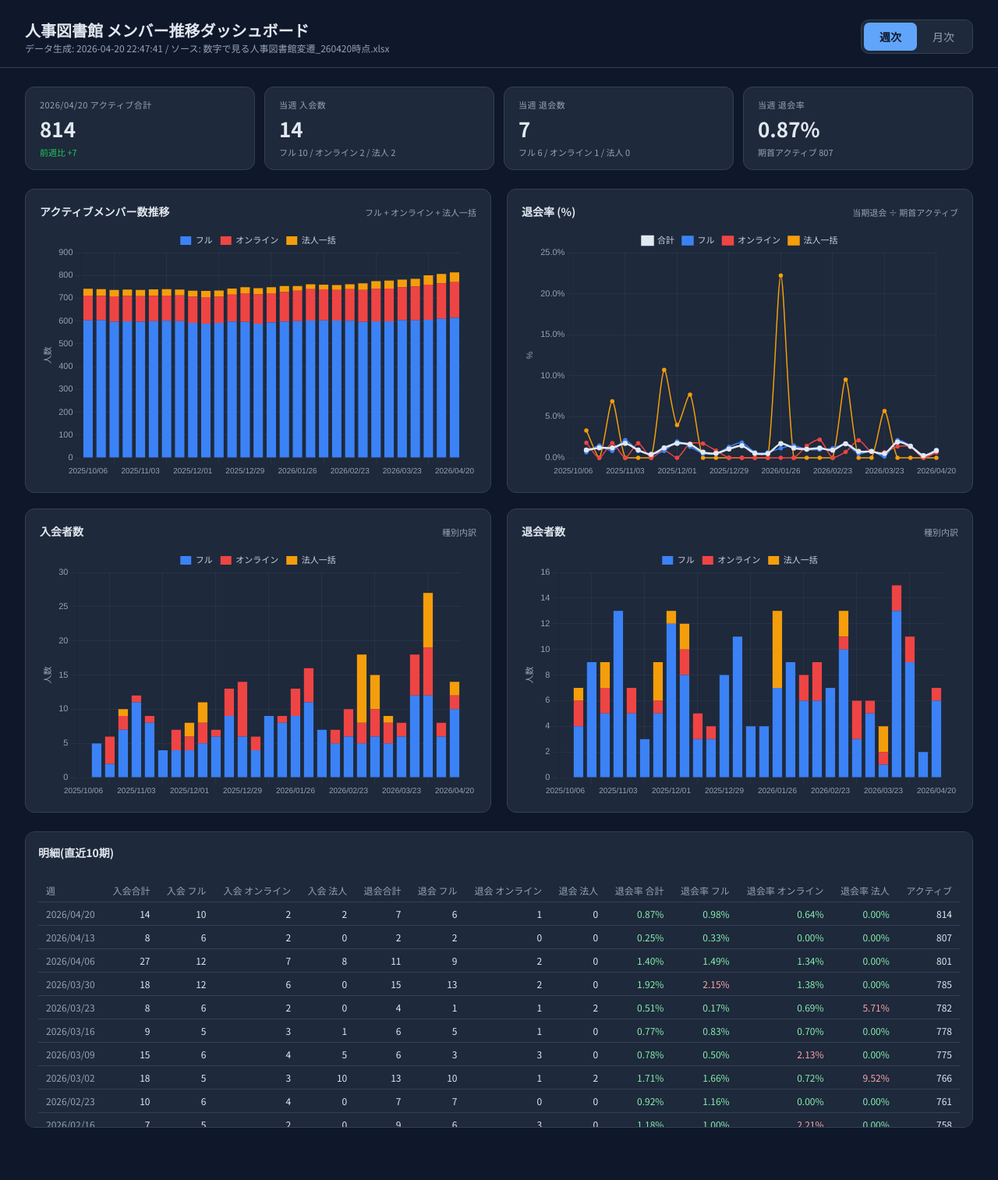
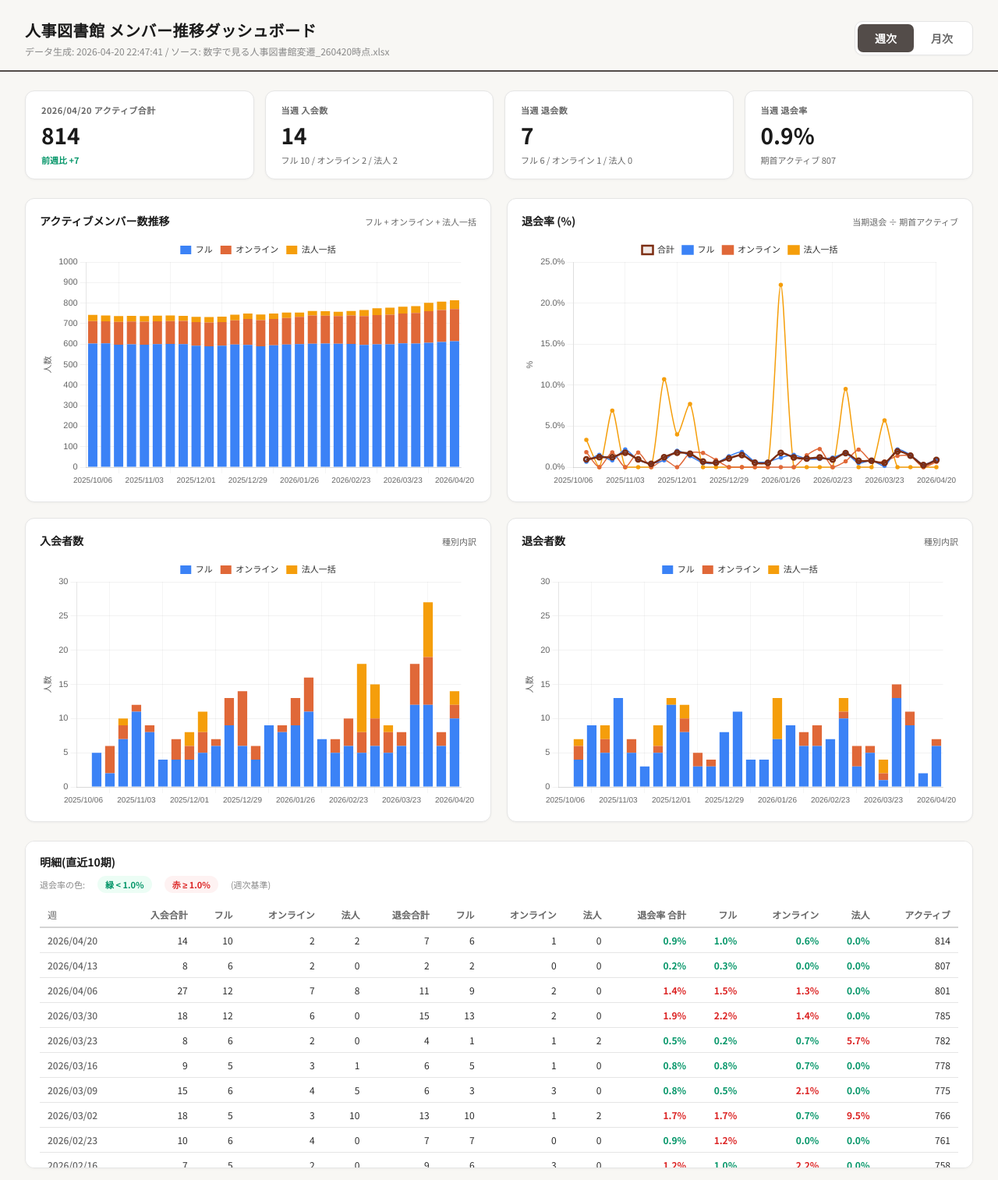
Before and after one commit to may31hempdress/hr-library-membership-dashboard, a website: page public/index.html in a window 1280 px wide. Shown: the whole page at 78% size. Drawn offline with nearby package versions, Linux system fonts and the light colour scheme.

Commit message:
style: match MTG deck palette, sync y-axis, 1-decimal churn, legend

```diff
--- a/public/index.html
+++ b/public/index.html
@@ -10,77 +10,92 @@
 <script src="https://cdn.jsdelivr.net/npm/chart.js@4.4.4/dist/chart.umd.min.js"></script>
 <style>
   :root {
-    --bg: #0f172a;
-    --panel: #1e293b;
-    --panel-2: #273449;
-    --border: #334155;
-    --text: #e2e8f0;
-    --muted: #94a3b8;
-    --accent: #60a5fa;
-    --full: #3b82f6;
-    --online: #ef4444;
-    --corp: #f59e0b;
-    --total: #e2e8f0;
-    --good: #22c55e;
-    --warn: #f97316;
+    --bg: #f8f7f4;
+    --card: #ffffff;
+    --border: #e5e5e5;
+    --border-strong: #d4d4d4;
+    --text: #1a1a1a;
+    --text-2: #2d2d2d;
+    --muted: #666666;
+    --muted-2: #888888;
+
+    --brand: #534C49;
+    --brand-soft: #7a6f6a;
+    --accent: #e06838;
+
+    --full:   #3b82f6;
+    --online: #e06838;
+    --corp:   #f59e0b;
+    --total-line: #7c2d12;
+
+    --good: #059669;
+    --good-bg: #ecfdf5;
+    --bad: #dc2626;
+    --bad-bg: #fef2f2;
   }
   * { box-sizing: border-box; }
   html, body {
     margin: 0;
     padding: 0;
     background: var(--bg);
-    color: var(--text);
-    font-family: "Noto Sans JP", system-ui, -apple-system, "Segoe UI", Roboto, "Helvetica Neue", Arial, sans-serif;
+    color: var(--text-2);
+    font-family: "Noto Sans JP", "Helvetica Neue", Arial, "Hiragino Kaku Gothic ProN", sans-serif;
     -webkit-font-smoothing: antialiased;
   }
+
   header {
     padding: 24px 32px 16px;
-    border-bottom: 1px solid var(--border);
+    border-bottom: 2px solid var(--brand);
     display: flex;
     justify-content: space-between;
     align-items: center;
     flex-wrap: wrap;
     gap: 12px;
+    background: var(--bg);
   }
-  h1 { font-size: 20px; font-weight: 700; margin: 0; }
-  .meta { font-size: 12px; color: var(--muted); }
+  h1 { font-size: 20px; font-weight: 700; margin: 0; color: var(--text); letter-spacing: .5px; }
+  .meta { font-size: 12px; color: var(--muted-2); margin-top: 4px; }
+
   .toggle {
     display: inline-flex;
-    background: var(--panel);
+    background: var(--card);
     border: 1px solid var(--border);
     border-radius: 10px;
     padding: 3px;
+    box-shadow: 0 1px 2px rgba(0,0,0,.03);
   }
   .toggle button {
     all: unset;
-    padding: 8px 20px;
+    padding: 8px 22px;
     font-size: 14px;
-    font-weight: 500;
+    font-weight: 600;
     cursor: pointer;
     border-radius: 7px;
     color: var(--muted);
     transition: background .15s, color .15s;
   }
-  .toggle button.active { background: var(--accent); color: #0f172a; font-weight: 700; }
+  .toggle button.active { background: var(--brand); color: #fff; }
+
   main { padding: 24px 32px 48px; max-width: 1600px; margin: 0 auto; }
 
   .kpis {
     display: grid;
-    grid-template-columns: repeat(auto-fit, minmax(200px, 1fr));
-    gap: 12px;
+    grid-template-columns: repeat(auto-fit, minmax(210px, 1fr));
+    gap: 14px;
     margin-bottom: 24px;
   }
   .kpi {
-    background: var(--panel);
+    background: var(--card);
     border: 1px solid var(--border);
     border-radius: 12px;
-    padding: 14px 18px;
+    padding: 16px 20px;
+    box-shadow: 0 1px 3px rgba(0,0,0,.04);
   }
-  .kpi .label { font-size: 11px; color: var(--muted); letter-spacing: .04em; }
-  .kpi .value { font-size: 26px; font-weight: 700; margin-top: 4px; }
+  .kpi .label { font-size: 11px; color: var(--muted); letter-spacing: .04em; font-weight: 600; }
+  .kpi .value { font-size: 28px; font-weight: 700; margin-top: 4px; color: var(--text); }
   .kpi .sub { font-size: 11px; color: var(--muted); margin-top: 4px; }
-  .kpi .delta-up { color: var(--good); }
-  .kpi .delta-down { color: var(--warn); }
+  .kpi .delta-up { color: var(--good); font-weight: 600; }
+  .kpi .delta-down { color: var(--bad); font-weight: 600; }
 
   .charts {
     display: grid;
@@ -89,15 +104,16 @@
   }
   @media (max-width: 1100px) { .charts { grid-template-columns: 1fr; } }
   .card {
-    background: var(--panel);
+    background: var(--card);
     border: 1px solid var(--border);
     border-radius: 12px;
     padding: 18px;
+    box-shadow: 0 1px 3px rgba(0,0,0,.04);
   }
   .card h2 {
     font-size: 14px;
     margin: 0 0 12px;
-    font-weight: 600;
+    font-weight: 700;
     color: var(--text);
     display: flex;
     justify-content: space-between;
@@ -106,23 +122,45 @@
   .card h2 .hint { font-size: 11px; color: var(--muted); font-weight: 400; }
   .chart-wrap { position: relative; height: 320px; }
 
+  .table-wrap { background: var(--card); border: 1px solid var(--border); border-radius: 12px; padding: 16px 18px; overflow-x: auto; max-height: 420px; overflow-y: auto; margin-top: 24px; box-shadow: 0 1px 3px rgba(0,0,0,.04); }
+  .table-wrap h2 { font-size: 14px; margin: 0 0 8px; font-weight: 700; color: var(--text); }
+  .legend {
+    font-size: 11px;
+    color: var(--muted);
+    margin-bottom: 12px;
+    display: flex;
+    gap: 16px;
+    flex-wrap: wrap;
+    align-items: center;
+  }
+  .legend .chip {
+    display: inline-flex;
+    align-items: center;
+    gap: 6px;
+    padding: 3px 10px;
+    border-radius: 999px;
+    font-weight: 600;
+    font-size: 11px;
+  }
+  .legend .chip.good { background: var(--good-bg); color: var(--good); }
+  .legend .chip.bad { background: var(--bad-bg); color: var(--bad); }
+  .legend .note { color: var(--muted-2); }
+
   table.table {
     width: 100%;
     border-collapse: collapse;
     font-size: 12px;
-    margin-top: 24px;
   }
   table.table th, table.table td {
     border-bottom: 1px solid var(--border);
-    padding: 6px 10px;
+    padding: 7px 10px;
     text-align: right;
+    white-space: nowrap;
   }
-  table.table th:first-child, table.table td:first-child { text-align: left; color: var(--muted); }
-  table.table thead th { position: sticky; top: 0; background: var(--panel); color: var(--muted); font-weight: 500; }
-  .table-wrap { background: var(--panel); border: 1px solid var(--border); border-radius: 12px; padding: 16px; overflow-x: auto; max-height: 380px; overflow-y: auto; }
-  .table-wrap h2 { font-size: 14px; margin: 0 0 12px; font-weight: 600; }
-  .pct-bad { color: #fca5a5; }
-  .pct-ok { color: #86efac; }
+  table.table th:first-child, table.table td:first-child { text-align: left; color: var(--muted); font-weight: 500; }
+  table.table thead th { position: sticky; top: 0; background: var(--card); color: var(--muted); font-weight: 600; border-bottom: 2px solid var(--border-strong); }
+  .pct-bad { color: var(--bad); font-weight: 600; }
+  .pct-ok { color: var(--good); font-weight: 600; }
 </style>
 </head>
 <body>
@@ -160,8 +198,9 @@
     </div>
   </section>
 
-  <section class="table-wrap" style="margin-top: 24px;">
+  <section class="table-wrap">
     <h2>明細(直近10期)</h2>
+    <div class="legend" id="table-legend"></div>
     <table class="table" id="detail-table"></table>
   </section>
 </main>
@@ -169,11 +208,17 @@
 <script>
 const COLORS = {
   full:   '#3b82f6',
-  online: '#ef4444',
+  online: '#e06838',
   corp:   '#f59e0b',
-  total:  '#e2e8f0',
+  total:  '#7c2d12',
 };
 const LABELS = { full: 'フル', online: 'オンライン', corp: '法人一括', total: '合計' };
+
+// 退会率の「良い/悪い」閾値 — 週次と月次で異なる
+const CHURN_THRESHOLDS = {
+  weekly:  1.0, // 1% 以上で赤
+  monthly: 4.0, // 4% 以上で赤
+};
 
 let DATA = null;
 let currentPeriodicity = 'weekly';
@@ -190,7 +235,6 @@ function fmtDate(iso, periodicity) {
 }
 
 function churnRateSeries(leave, activePrev) {
-  // leave[i] / active[i-1]; first element null
   const out = [];
   for (let i = 0; i < leave.length; i++) {
     if (i === 0 || leave[i] == null || activePrev[i - 1] == null || activePrev[i - 1] === 0) {
@@ -216,6 +260,24 @@ function sumArr(...arrs) {
   return out;
 }
 
+function niceMax(v) {
+  // Round up to a "nice" number for y-axis
+  if (v <= 0) return 10;
+  const pow = Math.pow(10, Math.floor(Math.log10(v)));
+  const base = v / pow;
+  let factor;
+  if (base <= 1) factor = 1;
+  else if (base <= 1.5) factor = 1.5;
+  else if (base <= 2) factor = 2;
+  else if (base <= 2.5) factor = 2.5;
+  else if (base <= 3) factor = 3;
+  else if (base <= 4) factor = 4;
+  else if (base <= 5) factor = 5;
+  else if (base <= 7.5) factor = 7.5;
+  else factor = 10;
+  return factor * pow;
+}
+
 function destroyCharts() {
   for (const k of Object.keys(charts)) {
     if (charts[k]) { charts[k].destroy(); delete charts[k]; }
@@ -234,13 +296,14 @@ function renderKPIs(d, periodicity) {
   const churn = activePrev > 0 ? (leaveTotal / activePrev) * 100 : null;
   const activeDelta = activeTotal - activePrev;
   const periodLabel = periodicity === 'weekly' ? '当週' : '当月';
+  const prevLabel = periodicity === 'weekly' ? '週' : '月';
   const endLabel = fmtDate(d.dates[i], periodicity);
 
   const items = [
-    { label: `${endLabel} アクティブ合計`, value: activeTotal.toLocaleString(), sub: `前${periodicity === 'weekly' ? '週' : '月'}比 ${activeDelta >= 0 ? '+' : ''}${activeDelta}`, deltaClass: activeDelta >= 0 ? 'delta-up' : 'delta-down' },
+    { label: `${endLabel} アクティブ合計`, value: activeTotal.toLocaleString(), sub: `前${prevLabel}比 ${activeDelta >= 0 ? '+' : ''}${activeDelta}`, deltaClass: activeDelta >= 0 ? 'delta-up' : 'delta-down' },
     { label: `${periodLabel} 入会数`, value: newTotal.toLocaleString(), sub: `フル ${d.new_full[i] ?? 0} / オンライン ${d.new_online[i] ?? 0} / 法人 ${d.new_corp[i] ?? 0}` },
     { label: `${periodLabel} 退会数`, value: leaveTotal.toLocaleString(), sub: `フル ${d.leave_full[i] ?? 0} / オンライン ${d.leave_online[i] ?? 0} / 法人 ${d.leave_corp[i] ?? 0}` },
-    { label: `${periodLabel} 退会率`, value: churn == null ? '—' : churn.toFixed(2) + '%', sub: `期首アクティブ ${activePrev.toLocaleString()}` },
+    { label: `${periodLabel} 退会率`, value: churn == null ? '—' : churn.toFixed(1) + '%', sub: `期首アクティブ ${activePrev.toLocaleString()}` },
   ];
 
   document.getElementById('kpis').innerHTML = items.map(it => `
@@ -252,19 +315,44 @@ function renderKPIs(d, periodicity) {
   `).join('');
 }
 
-function drawActive(d, labels) {
+// Y軸最大値を全期間横断で決める
+function computeAxisMaxes() {
+  const w = DATA.weekly;
+  const m = DATA.monthly;
+
+  // アクティブ合計の最大値(週次と月次で統一)
+  const weeklyActiveMax = Math.max(...sumArr(w.active_full, w.active_online, w.active_corp).filter(v => v != null));
+  const monthlyActiveMax = Math.max(...sumArr(m.active_full, m.active_online, m.active_corp).filter(v => v != null));
+  const activeMax = niceMax(Math.max(weeklyActiveMax, monthlyActiveMax));
+
+  // 入会/退会の最大値(同一期間内で統一)
+  function flowMax(ds) {
+    const newT = sumArr(ds.new_full, ds.new_online, ds.new_corp).filter(v => v != null);
+    const leaveT = sumArr(ds.leave_full, ds.leave_online, ds.leave_corp).filter(v => v != null);
+    const peak = Math.max(...newT, ...leaveT);
+    return niceMax(peak);
+  }
+
+  return {
+    active: activeMax,
+    flowWeekly: flowMax(w),
+    flowMonthly: flowMax(m),
+  };
+}
+
+function drawActive(d, labels, axisMaxes) {
   const ctx = document.getElementById('chart-active');
   charts.active = new Chart(ctx, {
     type: 'bar',
     data: {
       labels,
       datasets: [
-        { label: LABELS.full,   data: d.active_full,   backgroundColor: COLORS.full,   stack: 'a' },
-        { label: LABELS.online, data: d.active_online, backgroundColor: COLORS.online, stack: 'a' },
-        { label: LABELS.corp,   data: d.active_corp,   backgroundColor: COLORS.corp,   stack: 'a' },
+        { label: LABELS.full,   data: d.active_full,   backgroundColor: COLORS.full,   stack: 'a', borderWidth: 0 },
+        { label: LABELS.online, data: d.active_online, backgroundColor: COLORS.online, stack: 'a', borderWidth: 0 },
+        { label: LABELS.corp,   data: d.active_corp,   backgroundColor: COLORS.corp,   stack: 'a', borderWidth: 0 },
       ],
     },
-    options: baseOpts({ stacked: true, yTitle: '人数' }),
+    options: baseOpts({ stacked: true, yTitle: '人数', yMax: axisMaxes.active }),
   });
 }
 
@@ -282,79 +370,84 @@ function drawChurn(d, labels) {
     data: {
       labels,
       datasets: [
-        { label: LABELS.total,  data: churnTotal,  borderColor: COLORS.total,  backgroundColor: COLORS.total,  borderWidth: 2.5, tension: .25, pointRadius: 2 },
-        { label: LABELS.full,   data: churnFull,   borderColor: COLORS.full,   backgroundColor: COLORS.full,   borderWidth: 1.5, tension: .25, pointRadius: 2 },
-        { label: LABELS.online, data: churnOnline, borderColor: COLORS.online, backgroundColor: COLORS.online, borderWidth: 1.5, tension: .25, pointRadius: 2 },
-        { label: LABELS.corp,   data: churnCorp,   borderColor: COLORS.corp,   backgroundColor: COLORS.corp,   borderWidth: 1.5, tension: .25, pointRadius: 2 },
+        { label: LABELS.total,  data: churnTotal,  borderColor: COLORS.total,  backgroundColor: 'rgba(124,45,18,.1)',  borderWidth: 2.5, tension: .25, pointRadius: 3, fill: false },
+        { label: LABELS.full,   data: churnFull,   borderColor: COLORS.full,   backgroundColor: COLORS.full,   borderWidth: 1.5, tension: .25, pointRadius: 2, fill: false },
+        { label: LABELS.online, data: churnOnline, borderColor: COLORS.online, backgroundColor: COLORS.online, borderWidth: 1.5, tension: .25, pointRadius: 2, fill: false },
+        { label: LABELS.corp,   data: churnCorp,   borderColor: COLORS.corp,   backgroundColor: COLORS.corp,   borderWidth: 1.5, tension: .25, pointRadius: 2, fill: false },
       ],
     },
     options: baseOpts({
       yTitle: '%',
       yTickCallback: v => v.toFixed(1) + '%',
-      tooltipCallback: (ctx) => `${ctx.dataset.label}: ${ctx.parsed.y == null ? '—' : ctx.parsed.y.toFixed(2) + '%'}`,
+      tooltipCallback: (ctx) => `${ctx.dataset.label}: ${ctx.parsed.y == null ? '—' : ctx.parsed.y.toFixed(1) + '%'}`,
     }),
   });
 }
 
-function drawNew(d, labels) {
+function drawNew(d, labels, yMax) {
   const ctx = document.getElementById('chart-new');
   charts.newc = new Chart(ctx, {
     type: 'bar',
     data: {
       labels,
       datasets: [
-        { label: LABELS.full,   data: d.new_full,   backgroundColor: COLORS.full,   stack: 'a' },
-        { label: LABELS.online, data: d.new_online, backgroundColor: COLORS.online, stack: 'a' },
-        { label: LABELS.corp,   data: d.new_corp,   backgroundColor: COLORS.corp,   stack: 'a' },
+        { label: LABELS.full,   data: d.new_full,   backgroundColor: COLORS.full,   stack: 'a', borderWidth: 0 },
+        { label: LABELS.online, data: d.new_online, backgroundColor: COLORS.online, stack: 'a', borderWidth: 0 },
+        { label: LABELS.corp,   data: d.new_corp,   backgroundColor: COLORS.corp,   stack: 'a', borderWidth: 0 },
       ],
     },
-    options: baseOpts({ stacked: true, yTitle: '人数' }),
+    options: baseOpts({ stacked: true, yTitle: '人数', yMax }),
   });
 }
 
-function drawLeave(d, labels) {
+function drawLeave(d, labels, yMax) {
   const ctx = document.getElementById('chart-leave');
   charts.leave = new Chart(ctx, {
     type: 'bar',
     data: {
       labels,
       datasets: [
-        { label: LABELS.full,   data: d.leave_full,   backgroundColor: COLORS.full,   stack: 'a' },
-        { label: LABELS.online, data: d.leave_online, backgroundColor: COLORS.online, stack: 'a' },
-        { label: LABELS.corp,   data: d.leave_corp,   backgroundColor: COLORS.corp,   stack: 'a' },
+        { label: LABELS.full,   data: d.leave_full,   backgroundColor: COLORS.full,   stack: 'a', borderWidth: 0 },
+        { label: LABELS.online, data: d.leave_online, backgroundColor: COLORS.online, stack: 'a', borderWidth: 0 },
+        { label: LABELS.corp,   data: d.leave_corp,   backgroundColor: COLORS.corp,   stack: 'a', borderWidth: 0 },
       ],
     },
-    options: baseOpts({ stacked: true, yTitle: '人数' }),
+    options: baseOpts({ stacked: true, yTitle: '人数', yMax }),
   });
 }
 
-function baseOpts({ stacked = false, yTitle = '', yTickCallback, tooltipCallback } = {}) {
+function baseOpts({ stacked = false, yTitle = '', yTickCallback, tooltipCallback, yMax } = {}) {
   return {
     responsive: true,
     maintainAspectRatio: false,
     interaction: { mode: 'index', intersect: false },
     plugins: {
-      legend: { labels: { color: '#cbd5e1', boxWidth: 14, font: { size: 11 } } },
+      legend: { labels: { color: '#2d2d2d', boxWidth: 14, font: { size: 11, weight: 500 } } },
       tooltip: {
+        backgroundColor: 'rgba(26,26,26,0.92)',
+        titleFont: { size: 12 },
+        bodyFont: { size: 11 },
+        padding: 10,
         callbacks: tooltipCallback ? { label: tooltipCallback } : undefined,
       },
     },
     scales: {
       x: {
         stacked,
-        ticks: { color: '#94a3b8', maxRotation: 0, autoSkip: true, autoSkipPadding: 10, font: { size: 10 } },
-        grid: { color: 'rgba(148,163,184,.08)' },
+        ticks: { color: '#666', maxRotation: 0, autoSkip: true, autoSkipPadding: 10, font: { size: 10 } },
+        grid: { color: 'rgba(0,0,0,.04)' },
       },
       y: {
         stacked,
         beginAtZero: true,
-        title: yTitle ? { display: true, text: yTitle, color: '#94a3b8', font: { size: 11 } } : undefined,
+        max: yMax,
+        title: yTitle ? { display: true, text: yTitle, color: '#666', font: { size: 11 } } : undefined,
         ticks: {
-          color: '#94a3b8',
+          color: '#666',
           callback: yTickCallback,
           font: { size: 11 },
         },
-        grid: { color: 'rgba(148,163,184,.08)' },
+        grid: { color: 'rgba(0,0,0,.05)' },
       },
     },
   };
@@ -363,14 +456,15 @@ function baseOpts({ stacked = false, yTitle = '', yTickCallback, tooltipCallback
 function renderDetailTable(d, periodicity) {
   const n = d.dates.length;
   const start = Math.max(0, n - 10);
+  const threshold = CHURN_THRESHOLDS[periodicity];
 
   const head = `
     <thead>
       <tr>
         <th>${periodicity === 'weekly' ? '週' : '月'}</th>
-        <th>入会合計</th><th>入会 フル</th><th>入会 オンライン</th><th>入会 法人</th>
-        <th>退会合計</th><th>退会 フル</th><th>退会 オンライン</th><th>退会 法人</th>
-        <th>退会率 合計</th><th>退会率 フル</th><th>退会率 オンライン</th><th>退会率 法人</th>
+        <th>入会合計</th><th>フル</th><th>オンライン</th><th>法人</th>
+        <th>退会合計</th><th>フル</th><th>オンライン</th><th>法人</th>
+        <th>退会率 合計</th><th>フル</th><th>オンライン</th><th>法人</th>
         <th>アクティブ</th>
       </tr>
     </thead>`;
@@ -382,7 +476,7 @@ function renderDetailTable(d, periodicity) {
   const leaveTotal = sumArr(d.leave_full, d.leave_online, d.leave_corp);
   const cTotal = churnRateSeries(leaveTotal, activeTotal);
 
-  const fmtPct = v => v == null ? '—' : `<span class="${v >= 2 ? 'pct-bad' : 'pct-ok'}">${v.toFixed(2)}%</span>`;
+  const fmtPct = v => v == null ? '—' : `<span class="${v >= threshold ? 'pct-bad' : 'pct-ok'}">${v.toFixed(1)}%</span>`;
   const fmtNum = v => v == null ? '—' : v.toLocaleString();
 
   const rows = [];
@@ -397,18 +491,28 @@ function renderDetailTable(d, periodicity) {
     </tr>`);
   }
   document.getElementById('detail-table').innerHTML = head + '<tbody>' + rows.join('') + '</tbody>';
+
+  // テーブル上部の色凡例
+  document.getElementById('table-legend').innerHTML = `
+    <span class="note">退会率の色:</span>
+    <span class="chip good">緑 &lt; ${threshold.toFixed(1)}%</span>
+    <span class="chip bad">赤 ≥ ${threshold.toFixed(1)}%</span>
+    <span class="note">(${periodicity === 'weekly' ? '週次' : '月次'}基準)</span>
+  `;
 }
 
 function render() {
   const d = DATA[currentPeriodicity];
   const labels = d.dates.map(x => fmtDate(x, currentPeriodicity));
+  const axisMaxes = computeAxisMaxes();
+  const flowMax = currentPeriodicity === 'weekly' ? axisMaxes.flowWeekly : axisMaxes.flowMonthly;
 
   destroyCharts();
   renderKPIs(d, currentPeriodicity);
-  drawActive(d, labels);
+  drawActive(d, labels, axisMaxes);
   drawChurn(d, labels);
-  drawNew(d, labels);
-  drawLeave(d, labels);
+  drawNew(d, labels, flowMax);
+  drawLeave(d, labels, flowMax);
   renderDetailTable(d, currentPeriodicity);
 }
 
```
